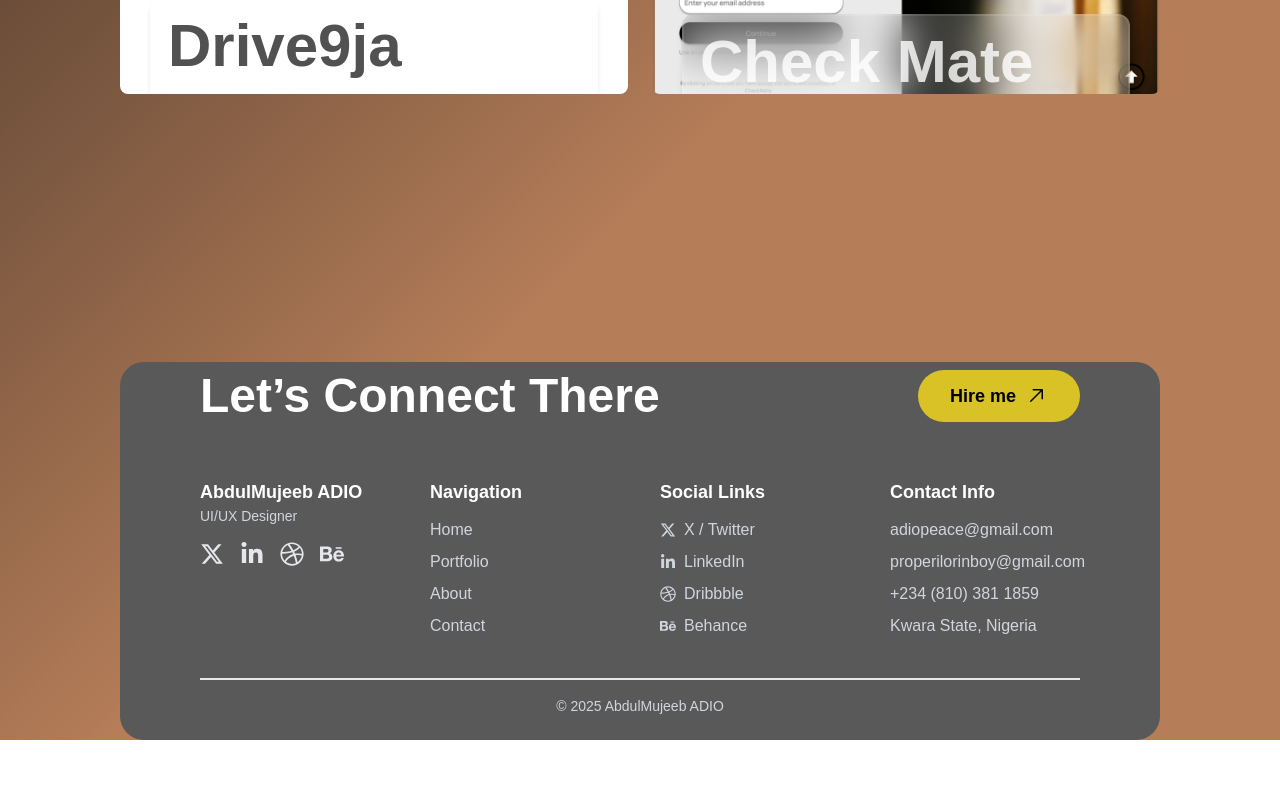
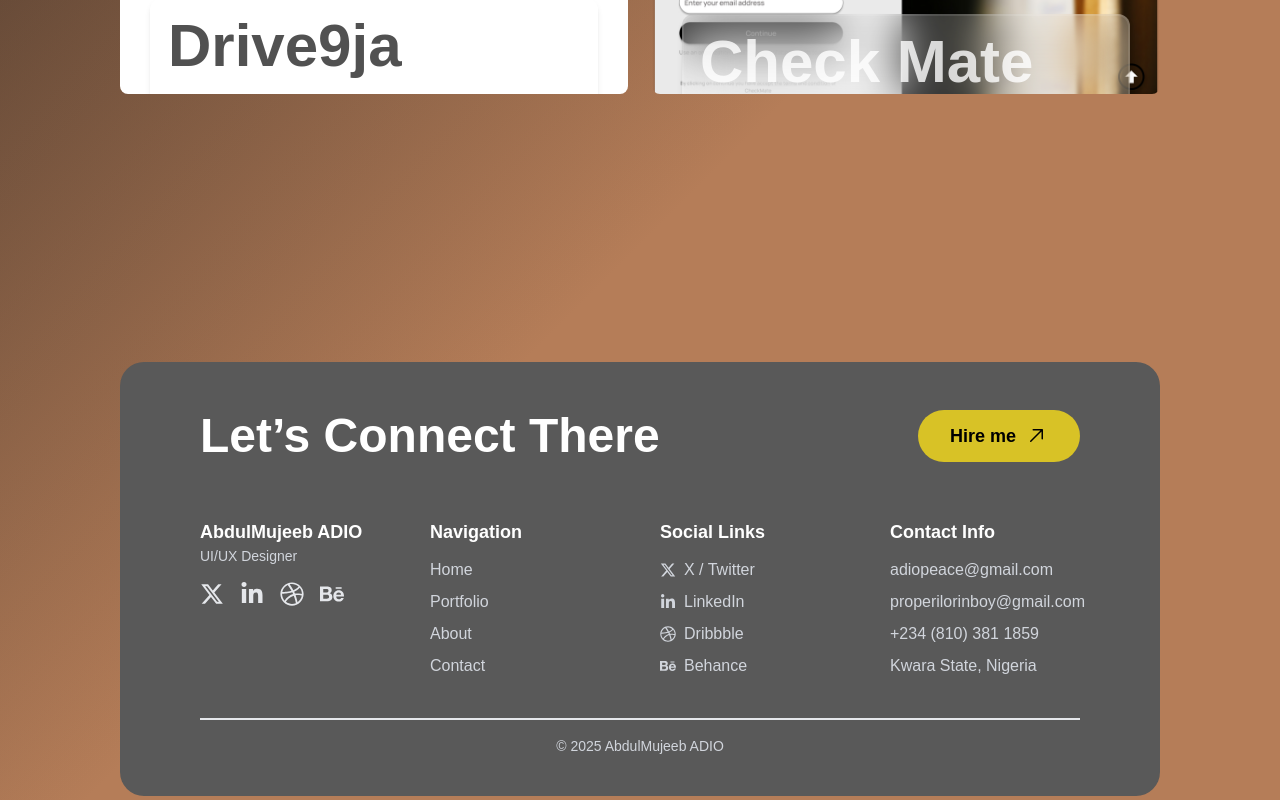
Before and after one commit to leomass677/AbdulMujeeb-ADIO, a React (Vite) app: page / in a window 1280 px wide. Shown: the part 1898-2698 px from the top of the page. Before the commit the page ends 2638 px from the top, so only its background shows below. Built offline with nearby package versions, Linux system fonts and the light colour scheme.

Commit message:
last possible change made by me

```diff
--- a/src/App.jsx
+++ b/src/App.jsx
@@ -21,7 +21,7 @@ const App = () => {
           linear-gradient(135deg, #171717 30%, #B57D58 70%)
         `,
       }}
-      className="px-[16px] sm:px-[20px] md:px-[48px] lg:px-[120px] pt-8 font-Manrope"
+      className="px-[16px] sm:px-[20px] md:px-[48px] lg:px-[120px] pt-8 pb-1 font-Manrope"
     >
       <Header />
       <Routes>
--- a/src/component/Checkmate.jsx
+++ b/src/component/Checkmate.jsx
@@ -1,7 +1,11 @@
 import React from "react";
 import imagies from "./imagies";
+import { useEffect } from "react";
 
 const Checkmate = () => {
+  useEffect(() => {
+    window.scrollTo(0, 0);
+  }, []);
   return (
     <div className="flex flex-col items-center gap-12 px-4 text-primary-white lg:gap-20 sm:px-6 md:px-10">
       {/* Title */}
--- a/src/component/Drive9ja.jsx
+++ b/src/component/Drive9ja.jsx
@@ -1,7 +1,11 @@
-import React from "react";
+import React, { useEffect } from "react";
 import imagies from "./imagies";
 
 const Drive9ja = () => {
+  useEffect(() => {
+    window.scrollTo(0, 0);
+  }, []);
+
   return (
     <div className="flex flex-col items-center gap-12 px-4 text-primary-white lg:gap-20 sm:px-6 md:px-10">
       {/* Title */}
--- a/src/component/HomeDesign.jsx
+++ b/src/component/HomeDesign.jsx
@@ -49,7 +49,6 @@ const HomeDesign = () => {
           onClick={(e) => {
             e.stopPropagation();
             navigate("/");
-            window.scrollTo(0, 0);
           }}
           className="px-10 py-3 text-sm font-semibold text-white transition-all duration-300 border rounded-full shadow-md cursor-pointer sm:text-base lg:px-12 lg:py-4 border-white/20  bg-white/10 hover:bg-white/20 active:bg-primary-white/25 backdrop-blur-sm hover:shadow-lg"
         >
@@ -86,7 +85,6 @@ const HomeDesign = () => {
             onClick={(e) => {
               e.stopPropagation();
               navigate("/design/drive9ja");
-              window.scrollTo(0, 0);
             }}
             whileHover={{ rotate: 90 }}
             className="absolute p-1 text-2xl transition-all duration-300 border rounded-full shadow-md cursor-pointer size-14 hover:bg-yellow bg-primary-white top-4 right-4 text-primary-dark group-hover:scale-110 border-grey-50 group-hover:shadow-md"
@@ -130,7 +128,6 @@ const HomeDesign = () => {
           <motion.button
             onClick={() => {
               navigate("/design/checkmate");
-              window.scrollTo(0, 0);
             }}
             whileHover={{ rotate: 90 }}
             className="absolute flex p-1 text-2xl transition-all duration-300 border rounded-full shadow-md cursor-pointer size-14 hover:bg-yellow bg-primary-white top-4 right-4 text-primary-dark group-hover:scale-110 border-grey-50 group-hover:shadow-md"
--- a/src/pages/Footer.jsx
+++ b/src/pages/Footer.jsx
@@ -24,7 +24,7 @@ const Footer = () => {
       transition={{ duration: 0.8, ease: "easeOut" }}
       viewport={{ once: true }}
       id="contact-section"
-      className="bg-[#595959] text-white rounded-3xl mt-20 px-6 sm:px-12 md:px-20 py-2"
+      className="bg-[#595959] text-white rounded-3xl mt-20 px-6 sm:px-12 md:px-20  py-6 lg:pt-12"
     >
       {/* === Top Section === */}
       <motion.div
```
